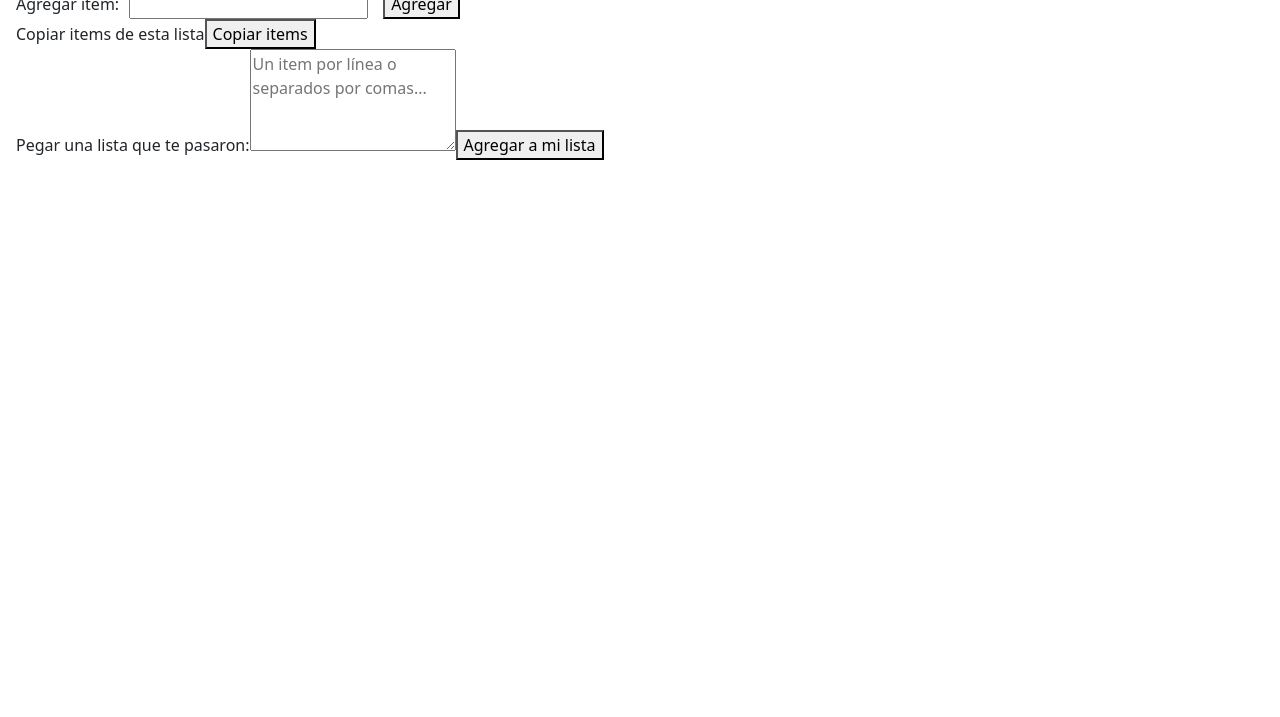
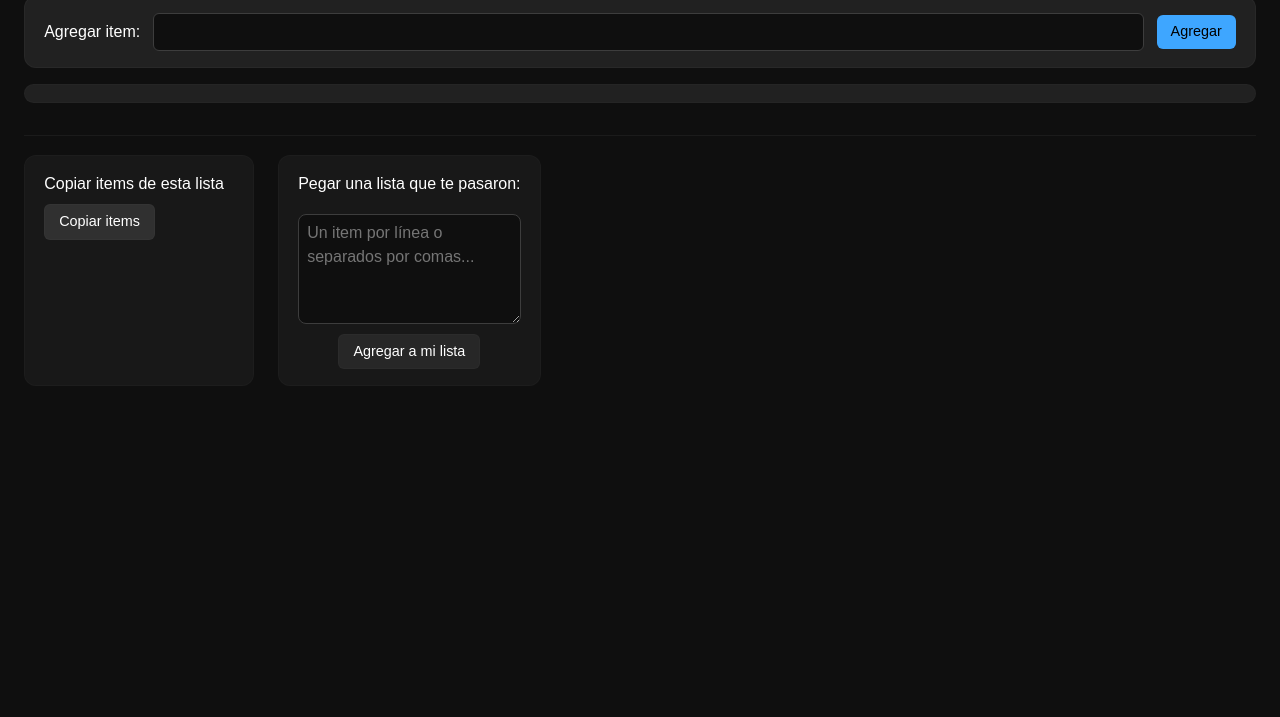
Before and after one commit to MauricioFioretti/ListaDeCompras, a plain HTML site: page index.html in a window 1280 px wide. Shown: the part 83-800 px from the top of the page. Drawn offline with nearby package versions, Linux system fonts and the light colour scheme.

Commit message:
Prueba 4

```diff
--- a/css/estilos.css
+++ b/css/estilos.css
@@ -1,34 +1,199 @@
-body{
-    margin: 1rem;
+/* ======= BASE ======= */
+:root {
+  --yt-bg: #0f0f0f;           /* fondo principal */
+  --yt-surface: #212121;      /* tarjetas / secciones */
+  --yt-surface-2: #181818;
+  --yt-border: #3d3d3d;
+  --yt-text: #fff;
+  --yt-text-muted: #aaaaaa;
+  --yt-accent: #3ea6ff;       /* celestito youtube */
+  --yt-btn: #272727;
+  --yt-btn-hover: #3f3f3f;
+  --yt-danger: #cc0000;
 }
 
-.agregarItem label{
-    margin-right: 10px;
+body {
+  margin: 0;
+  padding: 1.5rem;
+  background: var(--yt-bg);
+  color: var(--yt-text);
+  font-family: Arial, sans-serif;
 }
 
-.item-container input {
-    margin-left: 10px;
-    margin-right: 10px;
-    margin-top: 10px;
+/* ======= HEADER / TÍTULO ======= */
+.titulo {
+  margin-bottom: 1.5rem;
+}
+.titulo h1 {
+  color: #fff;               /* 1. titulo blanco */
+  font-size: 1.6rem;
+  font-weight: 600;
+}
+
+/* ======= SECCIÓN AGREGAR ITEM ======= */
+.agregarItem {
+  background: var(--yt-surface);
+  padding: 1rem 1.2rem;
+  border-radius: 12px;
+  display: flex;
+  align-items: center;
+  gap: 0.8rem;
+  margin-bottom: 1rem;
+  border: 1px solid rgba(255,255,255,0.03);
+}
+
+.agregarItem label {
+  color: var(--yt-text);
+  white-space: nowrap;
+}
+
+.agregarItem input {
+  background: #0f0f0f;
+  border: 1px solid #3d3d3d;
+  border-radius: 6px;
+  padding: 6px 8px;
+  color: #fff;
+  flex: 1;
+  min-width: 180px;
+}
+
+/* ======= BOTONES (estilo youtube oscuro) ======= */
+button {
+  background: var(--yt-btn);
+  color: #fff;
+  border: 1px solid rgba(255,255,255,0.02);
+  border-radius: 6px;                     /* 2. mínimo radius */
+  padding: 6px 14px;
+  cursor: pointer;
+  font-size: 0.9rem;
+  transition: background 0.15s ease, transform 0.1s ease;
+}
+
+button:hover {
+  background: var(--yt-btn-hover);
+}
+
+button:active {
+  background: #4d4d4d;                    /* como “clickeado” */
+  transform: scale(0.995);
+}
+
+/* Colores específicos por función */
+.agregarItem button {
+  background: #3ea6ff;                    /* azulito tipo “Crear” */
+  color: #000;
+  border: none;
+}
+.agregarItem button:hover {
+  background: #67b8ff;
+}
+
+.items .eliminar-item {
+  background: #c00;                        /* rojo youtube */
+  border: none;
+}
+.items .eliminar-item:hover {
+  background: #ff3b3b;
+}
+
+/* ======= LISTA DE ITEMS ======= */
+.items {
+  background: var(--yt-surface);
+  border-radius: 12px;
+  padding: 0.5rem 0.3rem 0.6rem 0.3rem;
+  border: 1px solid rgba(255,255,255,0.02);
+}
+
+.item-container {
+  display: flex;
+  align-items: center;
+  gap: 0.6rem;
+  padding: 0.45rem 0.8rem;
+  border-bottom: 1px solid rgba(255,255,255,0.03);
+}
+
+.item-container:last-child {
+  border-bottom: none;
+}
+
+.item-container input[type="checkbox"] {
+  accent-color: var(--yt-accent);          /* check azulito */
+  transform: scale(1.1);
 }
 
 .item-container p {
-    display: inline;
+  color: #fff;                             /*  los items en blanco */
+  flex: 1;
+  margin: 0;
+  font-size: 0.95rem;
 }
 
-.item-container button {
-    margin-top: 20px;
-    margin-left: 10px;
+/* ======= UTILIDADES (copiar / importar) ======= */
+/* 5. Separar de la lista */
+.utilidades {
+  margin-top: 2rem;
+  padding-top: 1.2rem;
+  border-top: 1px solid rgba(255,255,255,0.05);
+  display: flex;
+  gap: 1.5rem;
+  flex-wrap: wrap;
 }
 
-main .eliminar{
-    margin-top: 50px;
+.copiar-lista,
+.importar-lista {
+  background: var(--yt-surface-2);
+  border-radius: 12px;
+  padding: 1rem 1.2rem;
+  min-width: 230px;
+  border: 1px solid rgba(255,255,255,0.02);
 }
 
-main .eliminar button{
-    margin-left: 15px;
+.copiar-lista label,
+.importar-lista label {
+  display: block;
+  margin-bottom: 0.5rem;
+  font-weight: 500;
+  color: #fff;
 }
 
-main .agregarItem button{
-    margin-left: 15px;
+/* 6. centrar bloque de importar */
+.importar-lista {
+  display: flex;
+  flex-direction: column;
+  align-items: center;
+  gap: 0.6rem;
+  text-align: center;
 }
+
+.importar-lista textarea {
+  width: 100%;
+  max-width: 260px;
+  background: #0f0f0f;
+  border: 1px solid #3d3d3d;
+  border-radius: 8px;
+  padding: 6px 8px;
+  color: #fff;
+  resize: vertical;
+  min-height: 80px;
+}
+
+/* botón de copiar un poco distinto */
+.copiar-lista button {
+  background: #303030;
+}
+.copiar-lista button:hover {
+  background: #4b4b4b;
+}
+
+/* ====== Responsivo ====== */
+@media (max-width: 600px) {
+  .agregarItem {
+    flex-wrap: wrap;
+  }
+  .utilidades {
+    flex-direction: column;
+  }
+  .items {
+    padding: 0.5rem 0rem 0.6rem 0rem;
+  }
+}
```
Also changed, not shown: js/script.js (+0 -40 lines).
